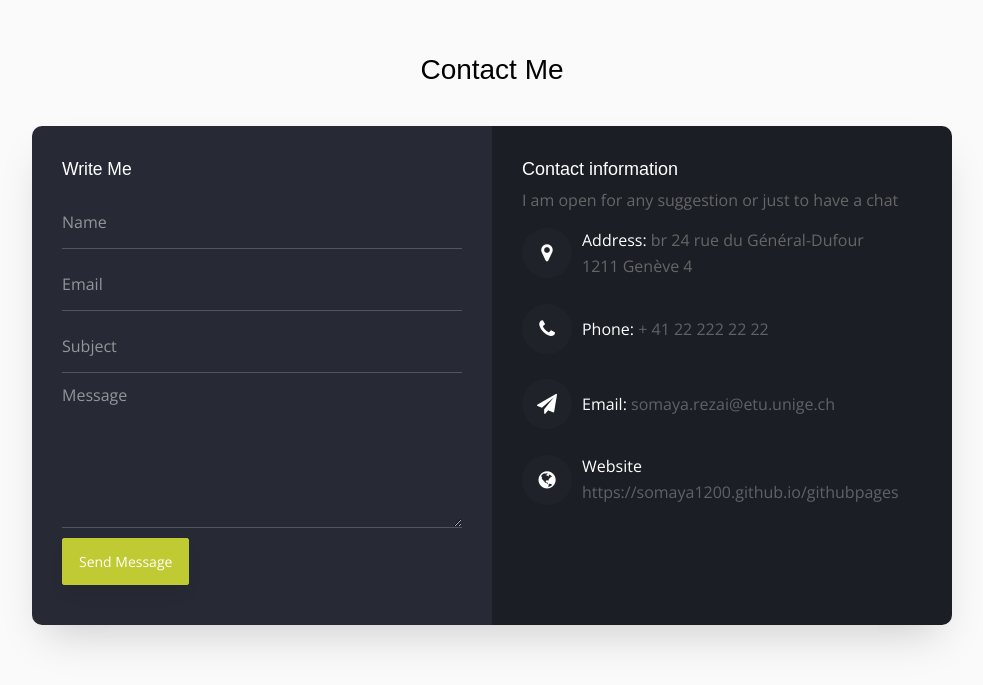
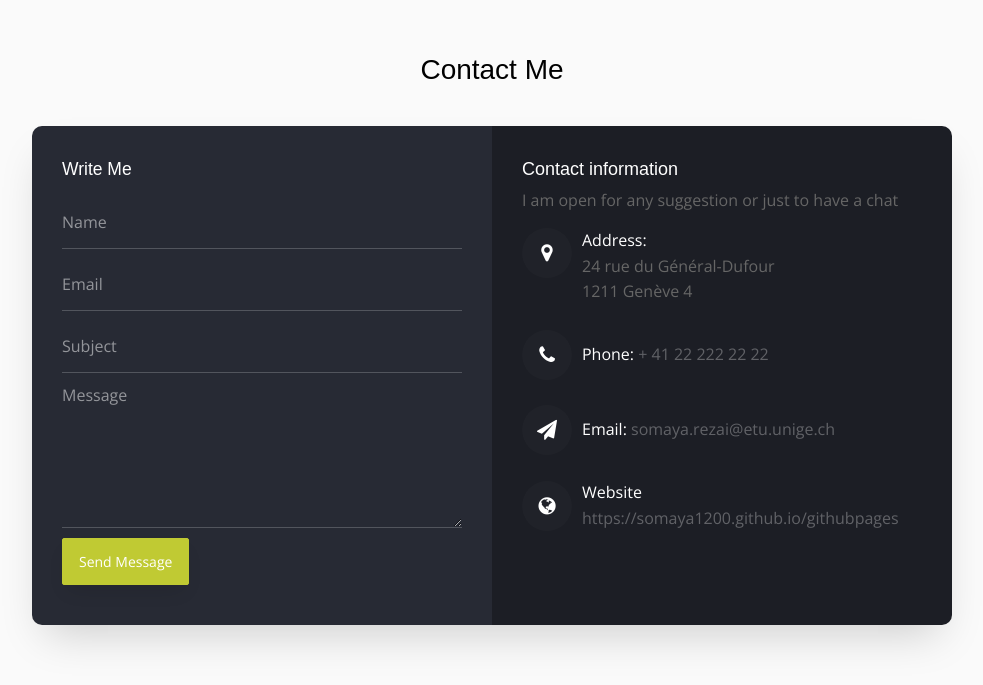
Before and after one commit to Somaya1200/Somaya1200, a plain HTML site: page index.html in a window 1280 px wide. Shown: the part 2028-2713 px from the top of the page, without its empty margins (148-1131 px from the left). Drawn offline with nearby package versions, Linux system fonts and the light colour scheme.

Commit message:
repushing project

```diff
--- a/index.html
+++ b/index.html
@@ -4,7 +4,7 @@
     <meta charset="UTF-8">
     <meta http-equiv="X-UA-Compatible" content="IE=edge">
     <meta name="viewport" content="width=device-width, initial-scale=1.0">
-    <title>Document</title>
+    <title>git et github et readme.md</title>
     <link rel="stylesheet" href="https://cdn.jsdelivr.net/npm/bootstrap@5.2.3/dist/css/bootstrap.min.css" integrity="sha384-rbsA2VBKQhggwzxH7pPCaAqO46MgnOM80zW1RWuH61DGLwZJEdK2Kadq2F9CUG65" crossorigin="anonymous">
     <link href='https://fonts.googleapis.com/css?family=Roboto:400,100,300,700' rel='stylesheet' type='text/css'>
 	<link rel="stylesheet" href="https://stackpath.bootstrapcdn.com/font-awesome/4.7.0/css/font-awesome.min.css">
@@ -168,7 +168,7 @@
                                         </div>
                                         <div class="text pl-3">
                                         <p><span>Address:</span>
-                                            br 24 rue du Général-Dufour
+                                            <br> 24 rue du Général-Dufour
                                             <br>
                                             1211 Genève 4
                                         </p>
```
Also changed, not shown: 1 other file.
